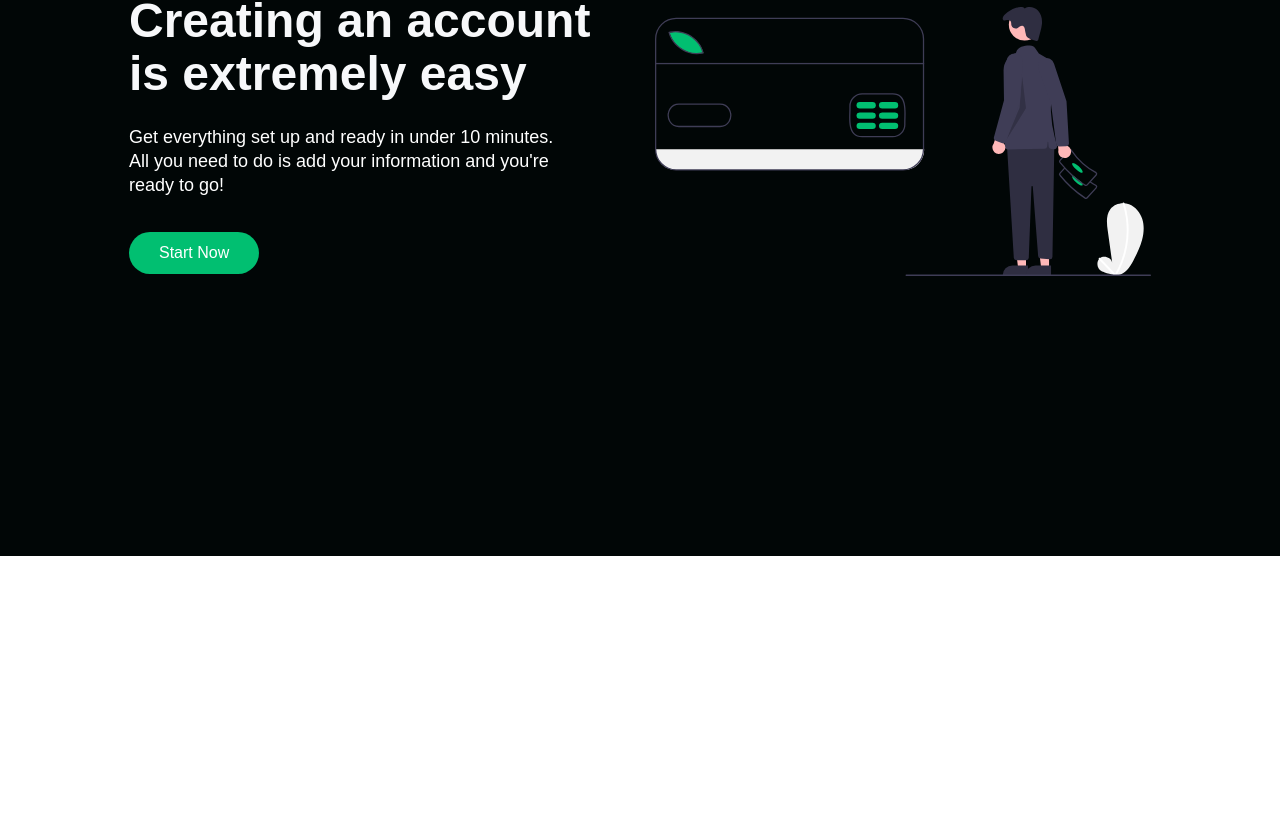
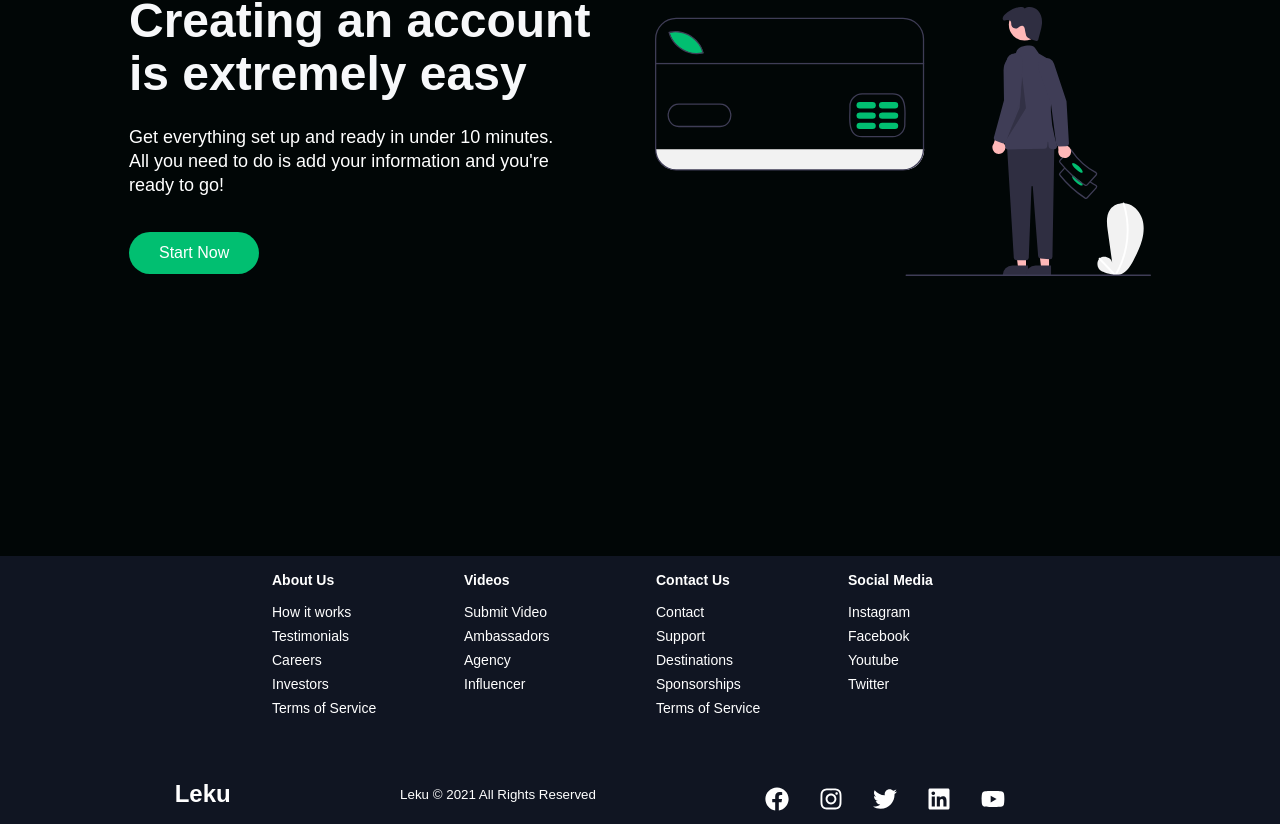
Before and after one commit to Alonso121/virtual-banking-mockup-website, a React (Create React App) app: page / in a window 1280 px wide. Shown: the part 3444-4268 px from the top of the page. Before the commit the page ends 4000 px from the top, so only its background shows below. Built offline with nearby package versions, Linux system fonts and the light colour scheme; the HTML template or start-up script is replaced by a standard one.

Commit message:
create and style footer

```diff
--- /dev/null
+++ b/src/components/Footer/FooterData.js
@@ -0,0 +1,102 @@
+const footerData = [
+  {
+    linkTitle: "About Us",
+    footerLink: [
+      {
+        name: "How it works",
+        path: "/signin",
+      },
+      {
+        name: "Testimonials",
+        path: "/signin",
+      },
+      {
+        name: "Careers",
+        path: "/signin",
+      },
+      {
+        name: "Investors",
+        path: "/signin",
+      },
+      {
+        name: "Terms of Service",
+        path: "/signin",
+      },
+    ],
+  },
+
+  {
+    linkTitle: "Videos",
+    footerLink: [
+      {
+        name: "Submit Video",
+        path: "/signin",
+      },
+      {
+        name: "Ambassadors",
+        path: "/signin",
+      },
+      {
+        name: "Agency",
+        path: "/signin",
+      },
+      {
+        name: "Influencer",
+        path: "/signin",
+      },
+    ],
+  },
+  {
+    linkTitle: "Contact Us",
+    footerLink: [
+      {
+        name: "Contact",
+        path: "/signin",
+      },
+      {
+        name: "Support",
+        path: "/signin",
+      },
+      {
+        name: "Destinations",
+        path: "/signin",
+      },
+      {
+        name: "Sponsorships",
+        path: "/signin",
+      },
+      {
+        name: "Terms of Service",
+        path: "/signin",
+      },
+    ],
+  },
+  {
+    linkTitle: "Social Media",
+    footerLink: [
+      {
+        name: "Instagram",
+        path: "/",
+      },
+      {
+        name: "Facebook",
+        path: "/",
+      },
+      {
+        name: "Youtube",
+        path: "/",
+      },
+      {
+        name: "Twitter",
+        path: "/",
+      },
+    ],
+  },
+];
+
+// Divide footerData array in two arrays for two separate columns in the footer.
+export const firstColFooter = footerData.slice(0, footerData.length / 2);
+export const secondColFooter = footerData.slice(
+  footerData.length / 2,
+  footerData.length
+);
--- /dev/null
+++ b/src/components/Footer/FooterElements.js
@@ -0,0 +1,122 @@
+import styled from "styled-components";
+import { Link } from "react-router-dom";
+
+export const FooterContainer = styled.footer`
+  background: #101522;
+`;
+
+export const FooterWrap = styled.div`
+  padding: "48px 24px";
+  display: flex;
+  flex-direction: column;
+  justify-content: center;
+  max-width: 1100px;
+  margin: 0 auto;
+`;
+
+export const FooterLinksContainer = styled.div`
+  display: flex;
+  justify-content: center;
+
+  @media screen and (max-width: 820px) {
+    padding-top: 32px;
+  }
+`;
+
+export const FooterLinksWrapper = styled.div`
+  display: flex;
+
+  @media screen and (max-width: 820px) {
+    flex-direction: column;
+  }
+`;
+
+export const FooterLinksItems = styled.div`
+  display: flex;
+  flex-direction: column;
+  align-items: flex-start;
+  margin: 16px;
+  text-align: left;
+  width: 160px;
+  box-sizing: border-box;
+  color: #fff;
+
+  @media screen and (max-width: 420px) {
+    margin: 0;
+    padding: 10px;
+    width: 100%;
+  }
+`;
+
+export const FooterLinkTitle = styled.h1`
+  font-size: 14px;
+  margin-bottom: 16px;
+`;
+
+export const FooterLink = styled(Link)`
+  color: #fff;
+  text-decoration: none;
+  margin-bottom: 0.5rem;
+  font-size: 14px;
+
+  &:hover {
+    color: #01bf71;
+    transition: 0.3s ease-out;
+  }
+`;
+
+export const SocialMedia = styled.section`
+  max-width: 1000px;
+  width: 100%;
+`;
+
+export const SocialMediaWrap = styled.div`
+  display: flex;
+  justify-content: space-around;
+  align-items: center;
+  max-width: 1100px;
+  margin: 40px auto 0 auto;
+
+  @media screen and (max-width: 820px) {
+    flex-direction: column;
+  }
+`;
+
+export const SocialLogo = styled(Link)`
+  color: #fff;
+  justify-self: start;
+  cursor: pointer;
+  text-decoration: none;
+  font-size: 1.5rem;
+  display: flex;
+  align-items: center;
+  margin-bottom: 16px;
+  font-weight: bold;
+
+  &:hover {
+    color: #01bf71;
+    transition: 300ms ease-in-out;
+  }
+`;
+
+export const WebsiteRights = styled.small`
+  color: #fff;
+  margin-bottom: 16px;
+`;
+
+export const SocialIcons = styled.div`
+  display: flex;
+  justify-content: space-between;
+  align-items: center;
+  width: 240px;
+`;
+
+export const SocialIconLink = styled.a`
+  color: #fff;
+  font-size: 24px;
+
+  &:hover {
+    color: #01bf71;
+    transition: 0.3s ease-out;
+  }
+`;
--- /dev/null
+++ b/src/components/Footer/index.jsx
@@ -0,0 +1,113 @@
+import React from "react";
+import {
+  FooterContainer,
+  FooterWrap,
+  FooterLinksContainer,
+  FooterLinksWrapper,
+  FooterLinksItems,
+  FooterLinkTitle,
+  FooterLink,
+  SocialMedia,
+  SocialMediaWrap,
+  SocialLogo,
+  WebsiteRights,
+  SocialIcons,
+  SocialIconLink,
+} from "./FooterElements";
+
+import { firstColFooter, secondColFooter } from "./FooterData";
+import {
+  FaFacebook,
+  FaInstagram,
+  FaTwitter,
+  FaLinkedin,
+  FaYoutube,
+} from "react-icons/fa";
+
+console.log(firstColFooter, secondColFooter);
+const Footer = () => {
+  return (
+    <FooterContainer>
+      <FooterWrap>
+        <FooterLinksContainer>
+          <FooterLinksWrapper>
+            {firstColFooter.map((col) => (
+              <FooterLinksItems key={col.linkTitle}>
+                <FooterLinkTitle>{col.linkTitle}</FooterLinkTitle>
+                {col.footerLink.map((link) => (
+                  <FooterLink key={link.name} to={link.path}>
+                    {link.name}
+                  </FooterLink>
+                ))}
+              </FooterLinksItems>
+            ))}
+          </FooterLinksWrapper>
+          <FooterLinksWrapper>
+            {secondColFooter.map((col) => (
+              <FooterLinksItems key={col.linkTitle}>
+                <FooterLinkTitle>{col.linkTitle}</FooterLinkTitle>
+                {col.footerLink.map((link) => (
+                  <FooterLink key={link.name} to={link.path}>
+                    {link.name}
+                  </FooterLink>
+                ))}
+              </FooterLinksItems>
+            ))}
+          </FooterLinksWrapper>
+        </FooterLinksContainer>
+        <SocialMedia>
+          <SocialMediaWrap>
+            <SocialLogo to="/">Leku</SocialLogo>
+            <WebsiteRights>
+              Leku &copy; {new Date().getFullYear()} All Rights Reserved
+            </WebsiteRights>
+            <SocialIcons>
+              <SocialIconLink
+                href="/"
+                target="_blank"
+                aria-label="Facebook"
+                rel="noopener noreferrer"
+              >
+                <FaFacebook />
+              </SocialIconLink>
+              <SocialIconLink
+                href="/"
+                target="_blank"
+                aria-label="Instagram"
+                rel="noopener noreferrer"
+              >
+                <FaInstagram />
+              </SocialIconLink>
+              <SocialIconLink
+                href="/"
+                target="_blank"
+                aria-label="Twitter"
+                rel="noopener noreferrer"
+              >
+                <FaTwitter />
+              </SocialIconLink>
+              <SocialIconLink
+                href="/"
+                target="_blank"
+                aria-label="Linkedin"
+                rel="noopener noreferrer"
+              >
+                <FaLinkedin />
+              </SocialIconLink>
+              <SocialIconLink
+                href="/"
+                target="_blank"
+                aria-label="Youtube"
+                rel="noopener noreferrer"
+              >
+                <FaYoutube />
+              </SocialIconLink>
+            </SocialIcons>
+          </SocialMediaWrap>
+        </SocialMedia>
+      </FooterWrap>
+    </FooterContainer>
+  );
+};
+
+export default Footer;
--- a/src/components/InfoSection/index.jsx
+++ b/src/components/InfoSection/index.jsx
@@ -47,7 +47,7 @@
                     smooth={true}
                     duration={500}
                     spy={true}
-                    exact={true}
+                    exact="true"
                     offset={-80}
                     primary={primary ? 1 : 0}
                     dark={dark ? 1 : 0}
--- a/src/pages/index.js
+++ b/src/pages/index.js
@@ -1,7 +1,8 @@
 import HeroSection from "../components/HeroSection";
 import InfoSection from "../components/InfoSection";
+import Services from "../components/Services";
+import Footer from "../components/Footer";
 
-import Services from "../components/Services";
 import {
   homeObjOne,
   homeObjThree,
@@ -16,6 +17,7 @@
       <InfoSection {...homeObjTwo} />
       <Services />
       <InfoSection {...homeObjThree} />
+      <Footer />
     </>
   );
 };
```
